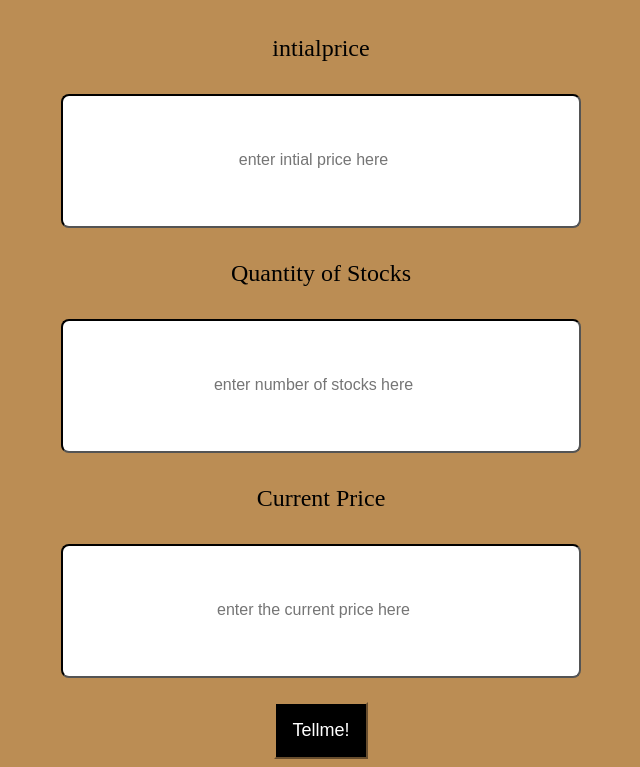
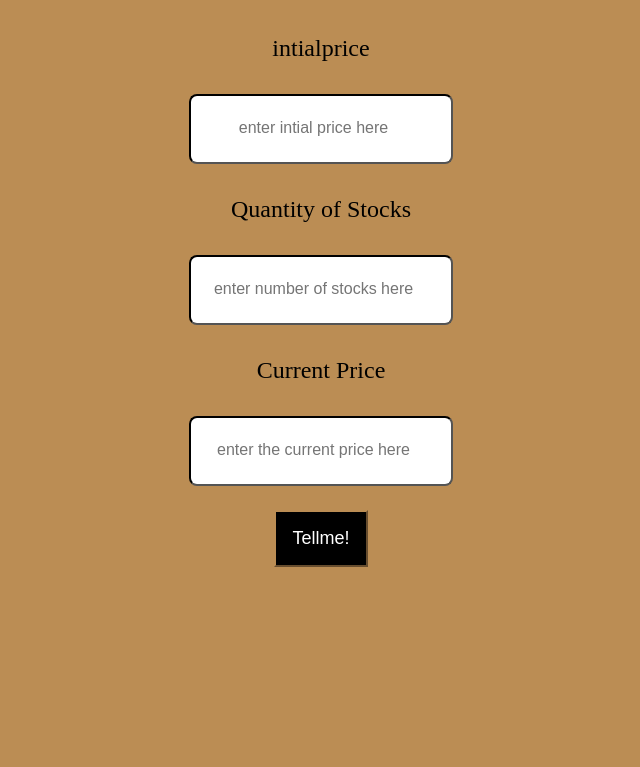
Before and after one commit to Rajitha04/profitorloss, a plain HTML site: page index.html in a window 1280 px wide. Shown: the part 61-828 px from the top of the page, without its empty margins (319-959 px from the left). After the commit the page ends 800 px from the top, so only its background shows below. Drawn offline with Linux system fonts and the light colour scheme.

Commit message:
Update style.css

```diff
--- a/style.css
+++ b/style.css
@@ -14,8 +14,8 @@ label{
 display: block;
 text-align: center;
 margin: auto;
-width:40vw;
-height:10vw;
+width:20vw;
+height:5vw;
 border-color: black;
 border-radius: 0.5rem;
 }
@@ -28,7 +28,8 @@ background-color:black;
 color: white;
 }
 .output{
-
+font-size: x-large;
+margin:2rem 1rem;
 }
 body{
     background-color: rgb(187, 141, 84);
```
